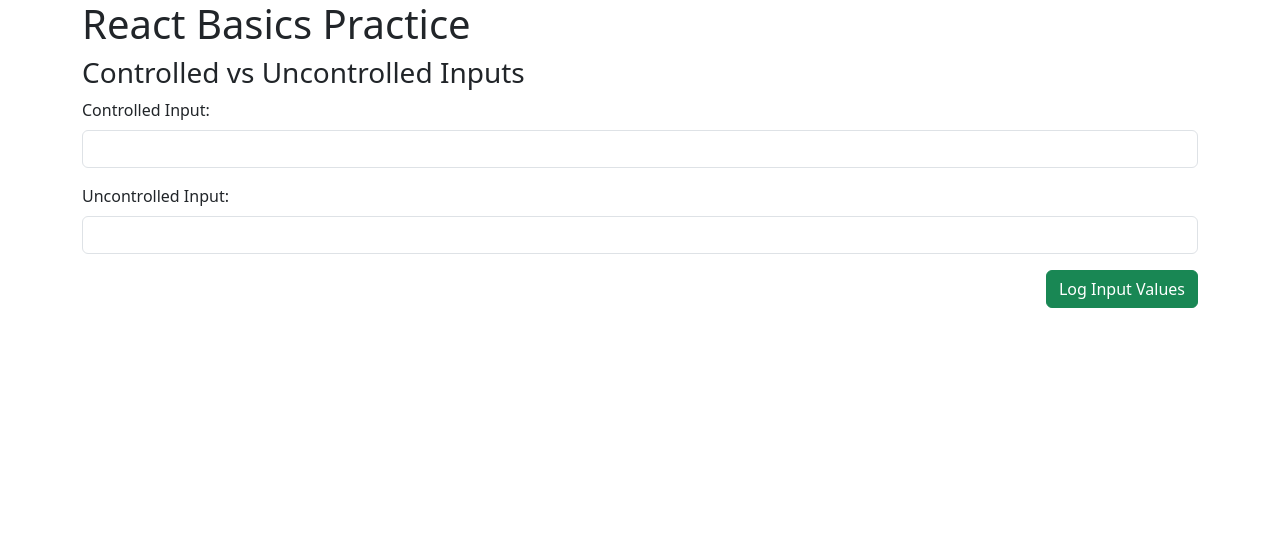
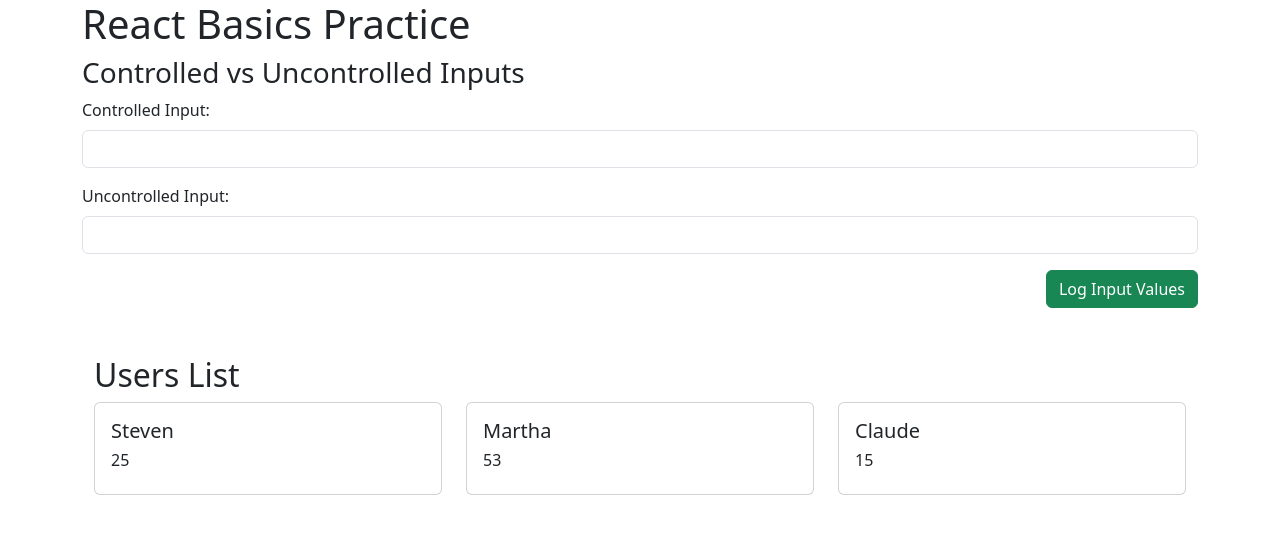
Before and after one commit to MiguelAngelGonzalesMelgar/digital-academy-react-practice, a React (Vite) app: page / in a window 1280 px wide. Shown: the top 534 px of the page. Built offline with nearby package versions, Linux system fonts and the light colour scheme.

Commit message:
feature: add solution to passing props between components.

```diff
--- a/src/App.tsx
+++ b/src/App.tsx
@@ -1,10 +1,13 @@
 import ControlledUncontrolledForm from "./components/ControlledUncontrolledForm"
+import UserList from "./components/UserList"
 
 function App() {
   return (
     <section className="container">
       <h1>React Basics Practice</h1>
     <ControlledUncontrolledForm/>
+
+    <UserList/>
     </section>
   )
 }
--- a/src/components/UserCard.tsx
+++ b/src/components/UserCard.tsx
@@ -1,3 +1,4 @@
+import { useState } from "react";
 
 interface UserCardProps {
   name: string,
@@ -5,12 +6,24 @@ interface UserCardProps {
   onClick: (name: string) => void;
 }
 
-const UserCard: React.FC<UserCardProps> = () => {
+const UserCard: React.FC<UserCardProps> = ({name, age, onClick}) => {
+
+  const [message, setMessage] = useState<string>("");
+
+  const handleClick = () => {
+    onClick(name);
+    setMessage(`Hello, ${name}!`)
+  }
+
   return (
     <article className="card" style={{width: "18rem;"}}>
-      <div className="card-body">
-        <h5 className="card-title">Card title</h5>
-        <h5 className="card-title">Card title</h5>
+      <div onClick={handleClick}
+      className="card-body">
+        <h5 className="card-title">{name}</h5>
+        <h6 className="card-title">{age}</h6>
+        {message && (
+          <p className="card-text mt-2">{message}</p>
+        )}
       </div>
     </article>
   )
--- a/src/components/UserList.tsx
+++ b/src/components/UserList.tsx
@@ -0,0 +1,35 @@
+import UserCard from "./UserCard";
+
+const users = [
+  {name: "Steven", age: 25},
+  {name: "Martha", age: 53},
+  {name: "Claude", age: 15},
+];
+
+const UserList: React.FC = () => {
+
+  const handleClick = (name: string) => {
+    console.log(`Hello ${name}`)
+  }
+
+  return (
+    <section className="container mt-5">
+      <h2>Users List</h2>
+      <div className="row">
+        {users.map((user) => {
+          return (
+          <div className="col-md-4" key={user.name}>
+          <UserCard
+            name={user.name}
+            age={user.age}
+            onClick={handleClick}
+          />
+          </div>
+          )
+      })}
+      </div>
+    </section>
+  )
+}
+
+export default UserList;
```
